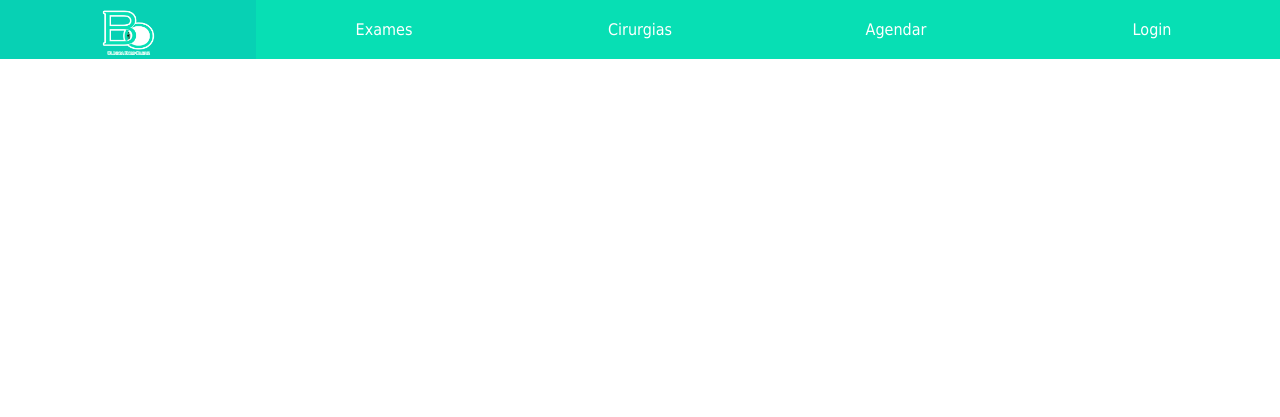
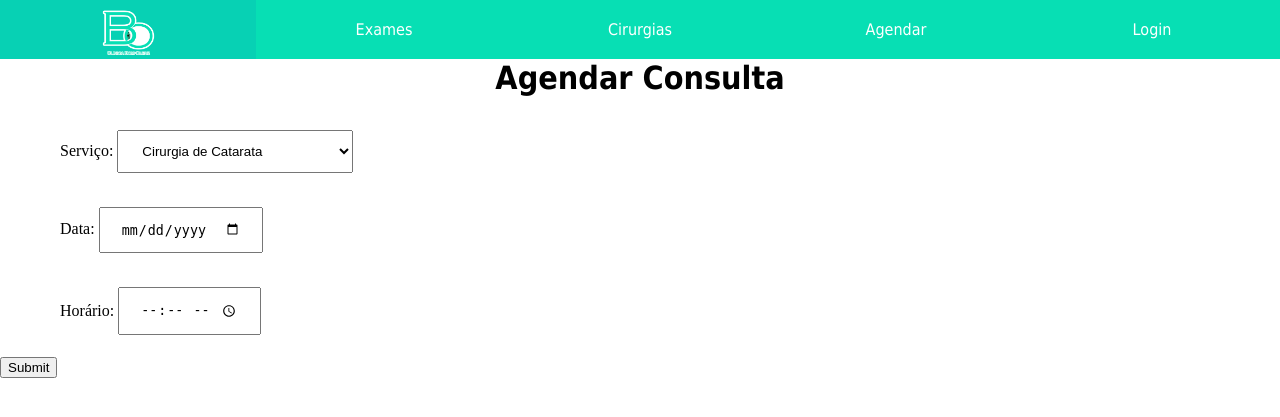
Before and after one commit to Matteus777/SitePI, a PHP site: page /agendar.php in a window 1280 px wide; the page is wider, and only the part inside the window is pictured. Shown: the top 417 px of that part. Run offline with PHP 8.4, Linux system fonts and the light colour scheme.

Commit message:
Fazendo o agendamento de consulta

```diff
--- a/public_html/agendar.php
+++ b/public_html/agendar.php
@@ -1,12 +1,48 @@
 
 <html>
     <head>
-        <title>TODO supply a title</title>
+        <title>Agendar Consulta - Clínica Bom Olhar</title>
         <meta charset="UTF-8">
-         <link href="estilo.css" rel="stylesheet" type="text/css"/>
+        <link href="estilo.css" rel="stylesheet" type="text/css"/>
         <meta name="viewport" content="width=device-width, initial-scale=1.0">
     </head>
     <body>
-        <?php require_once 'menu.php'?>
+        <?php require_once 'menu.php' ?>
+
+        <h1 style="text-align:center; font-family: tahoma;">Agendar Consulta</h1>
+
+
+        <form>
+            <div id="forms">
+                <div class="forms2">
+                <label for="servico">Serviço:</label>
+                 <select id="servico" name="serviço">
+                    <option value="">Cirurgia de Catarata</option>
+                    <option value="">Cirurgia Refrativa</option>
+                    <option value="">Acuidade Visual</option>
+                    <option value="">Teste de Ishihara</option>
+                    <option value="">Aberrometria Wavefront</option>
+                    <option value="">Fundo de Olho</option>
+                    <option value="">Curva de Pressão Intraocular</option>
+                    <option value="">Ceratometria</option>
+                    <option value="">Ecobiometria Ocular</option>
+                    <option value="">Gonioscopia</option>
+                    <option value="">Paquimetria Ultrassônica</option>
+                    <option value="">Topografia de Córnea</option>
+                    <option value="">Retinoscopia</option>
+                    <option value="">Exame de Visão</option>
+                </select>
+                </div>
+                <div class="forms2">
+                Data:
+                <input type="date" name="data" class="inputs" id="">
+                </div>
+                <div class="forms2">
+                Horário:
+                <input type="time" name="hora" class="inputs">
+                </div>
+                <input type="submit">
+            </div>
+        </form>
     </body>
 </html>
--- a/public_html/estilo.css
+++ b/public_html/estilo.css
@@ -208,3 +208,14 @@ margin: 0 0;
 p:not(.nao){
     text-align:center;
 }
+select, .inputs{
+    padding: 12px 20px;
+    }
+#forms{
+    float:top;
+}
+.forms2{
+    margin: 10px;
+    padding: 12px 50px;
+
+}
```
